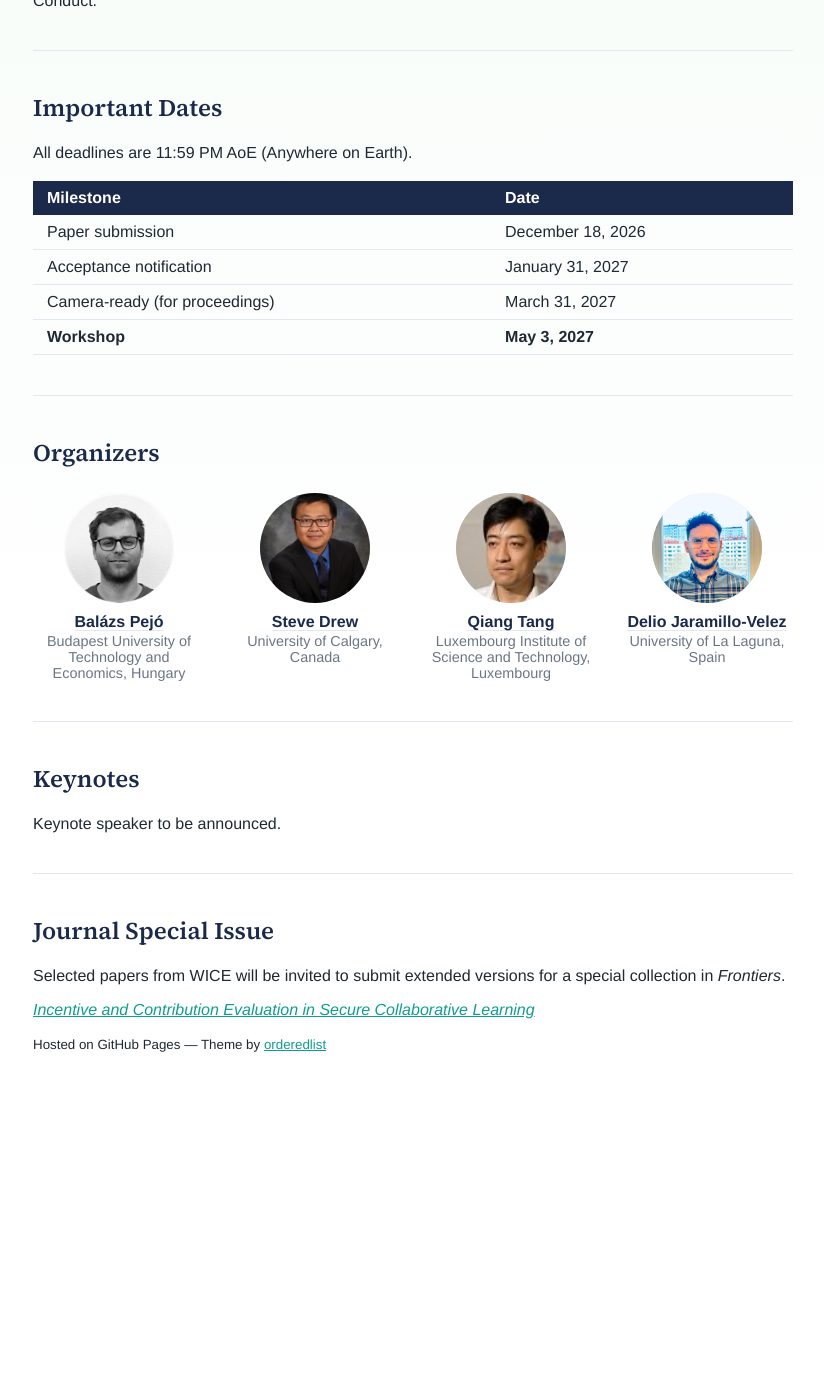
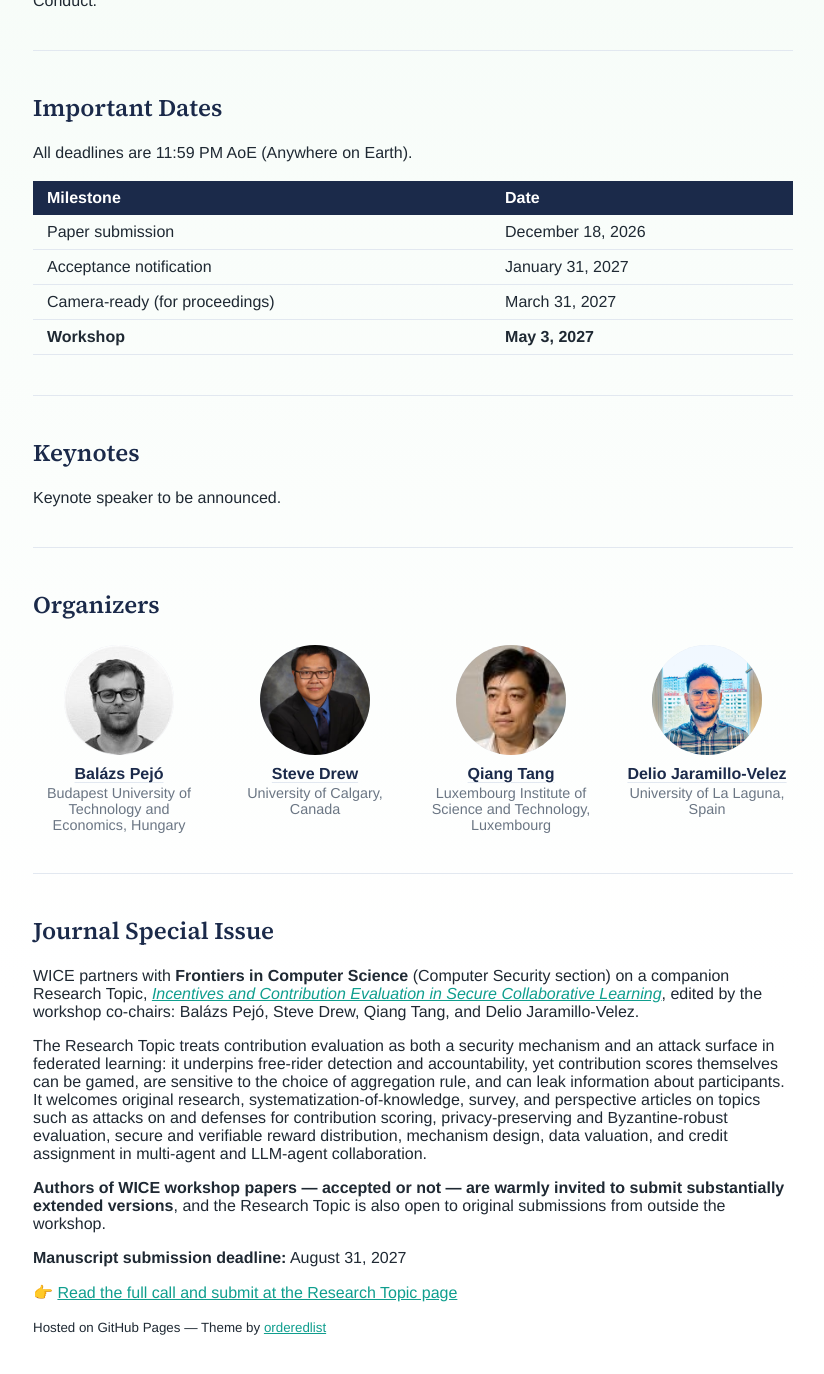
Before and after one commit to WICE-SaTML/WICE-SaTML.github.io, a Jekyll site: the page built from index.md, in a window 1280 px wide and 1400 px high, scrolled down 2000 px. Shown: the top 1374 px of the window, without its empty margins (227-1051 px from the left). Built offline with Jekyll 4.4.1, drawn with Linux system fonts in a browser that asks for light colours; a script that is not in the unit is left out; before the commit the page ends 3117 px from its top, so only the background shows below that; some of the changed text lies outside the part shown.

Commit message:
Update index.md

```diff
--- a/index.md
+++ b/index.md
@@ -82,6 +83,13 @@ All deadlines are 11:59 PM AoE (Anywhere on Earth).
 | **Workshop** | **May 3, 2027** |
 
 ---
+
+## Keynotes
+
+Keynote speaker to be announced.
+
+---
+
 
 ## Organizers
 
@@ -110,14 +118,14 @@ All deadlines are 11:59 PM AoE (Anywhere on Earth).
 
 ---
 
-## Keynotes
-
-Keynote speaker to be announced.
-
----
-
 ## Journal Special Issue
 
-Selected papers from WICE will be invited to submit extended versions for a special collection in *Frontiers*.
+WICE partners with **Frontiers in Computer Science** (Computer Security section) on a companion Research Topic, [*Incentives and Contribution Evaluation in Secure Collaborative Learning*](https://www.frontiersin.org/research-topics/85885/incentives-and-contribution-evaluation-in-secure-collaborative-learning), edited by the workshop co-chairs: Balázs Pejó, Steve Drew, Qiang Tang, and Delio Jaramillo-Velez.
 
-*[Incentive and Contribution Evaluation in Secure Collaborative Learning](https://www.frontiersin.org/research-topics/85885/incentives-and-contribution-evaluation-in-secure-collaborative-learning)*
+The Research Topic treats contribution evaluation as both a security mechanism and an attack surface in federated learning: it underpins free-rider detection and accountability, yet contribution scores themselves can be gamed, are sensitive to the choice of aggregation rule, and can leak information about participants. It welcomes original research, systematization-of-knowledge, survey, and perspective articles on topics such as attacks on and defenses for contribution scoring, privacy-preserving and Byzantine-robust evaluation, secure and verifiable reward distribution, mechanism design, data valuation, and credit assignment in multi-agent and LLM-agent collaboration.
+
+**Authors of WICE workshop papers — accepted or not — are warmly invited to submit substantially extended versions**, and the Research Topic is also open to original submissions from outside the workshop.
+
+**Manuscript submission deadline:** August 31, 2027
+
+👉 [Read the full call and submit at the Research Topic page](https://www.frontiersin.org/research-topics/85885/incentives-and-contribution-evaluation-in-secure-collaborative-learning)
```
Also changed, not shown: other parts of index.md (+2 -1 lines).
